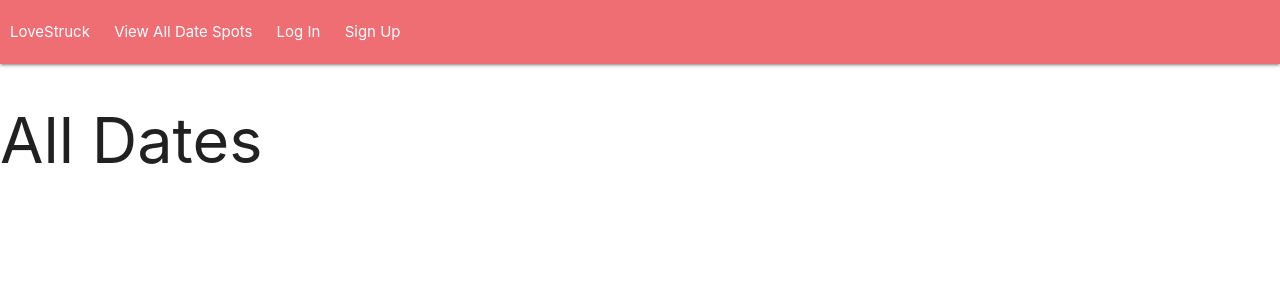
After one commit to adamascencio/lovestruck, a Django app: page /dates/ in a window 1280 px wide. The commit adds this page. Shown: the top 300 px of the page. Run offline with Django 4.2, Linux system fonts and the light colour scheme; data that the repository does not hold is empty.

Commit message:
add index functionality for date model

```diff
--- a/main_app/templates/base.html
+++ b/main_app/templates/base.html
@@ -15,6 +15,7 @@
         <a href="{% url 'home' %}">LoveStruck</a>
         <a href="{% url 'location_index' %}">View All Date Spots</a>
     {% if user.is_authenticated %}
+        <a href="{% url 'date_index' %}">View All Dates</a>
         <a href="{% url 'location_create' %}">Add a Date Spot</a>
         <a href="{% url 'partner_index' %}">View All Partners</a>
         <a href="{% url 'partner_create' %}">Add a Partner</a>
--- /dev/null
+++ b/main_app/templates/main_app/date_list.html
@@ -0,0 +1,16 @@
+{% extends 'base.html' %}
+{% block content %}
+<h1>All Dates</h1>
+
+{% for date in date_list %}
+  <div class="card">
+    <div class="card-content">
+      <span class="card-title">{{ date.activity }}</span>
+      {% for partner in date.partner_set.all %}
+        <p>Partner: {{ partner.name }}</p>
+      {% endfor %}
+      <p>Date: {{ date.date }}</p>
+    </div>
+  </div>
+{% endfor %}
+{% endblock %}
--- a/main_app/urls.py
+++ b/main_app/urls.py
@@ -14,4 +14,5 @@ urlpatterns = [
     path('partners/<int:pk>/', views.PartnerDetail.as_view(), name='partner_detail'),
     path('partners/<int:pk>/update', views.PartnerUpdate.as_view(), name='partner_update'),
     path('partners/<int:pk>/delete', views.PartnerDelete.as_view(), name='partner_delete'),
+    path('dates/', views.DateList.as_view(), name='date_index'),
 ]
--- a/main_app/views.py
+++ b/main_app/views.py
@@ -4,7 +4,7 @@ from django.views.generic import ListView, DetailView
 from django.views.generic.edit import CreateView, UpdateView, DeleteView
 from django.contrib.auth import login
 from django.contrib.auth.forms import UserCreationForm
-from .models import Location, Partner
+from .models import Location, Partner, Date
 
 # Create your views here.
 def home(request):
@@ -71,3 +71,6 @@ class PartnerUpdate(UpdateView):
 class PartnerDelete(DeleteView):
     model = Partner
     success_url = '/partners/'
+
+class DateList(ListView):
+    model = Date
```
